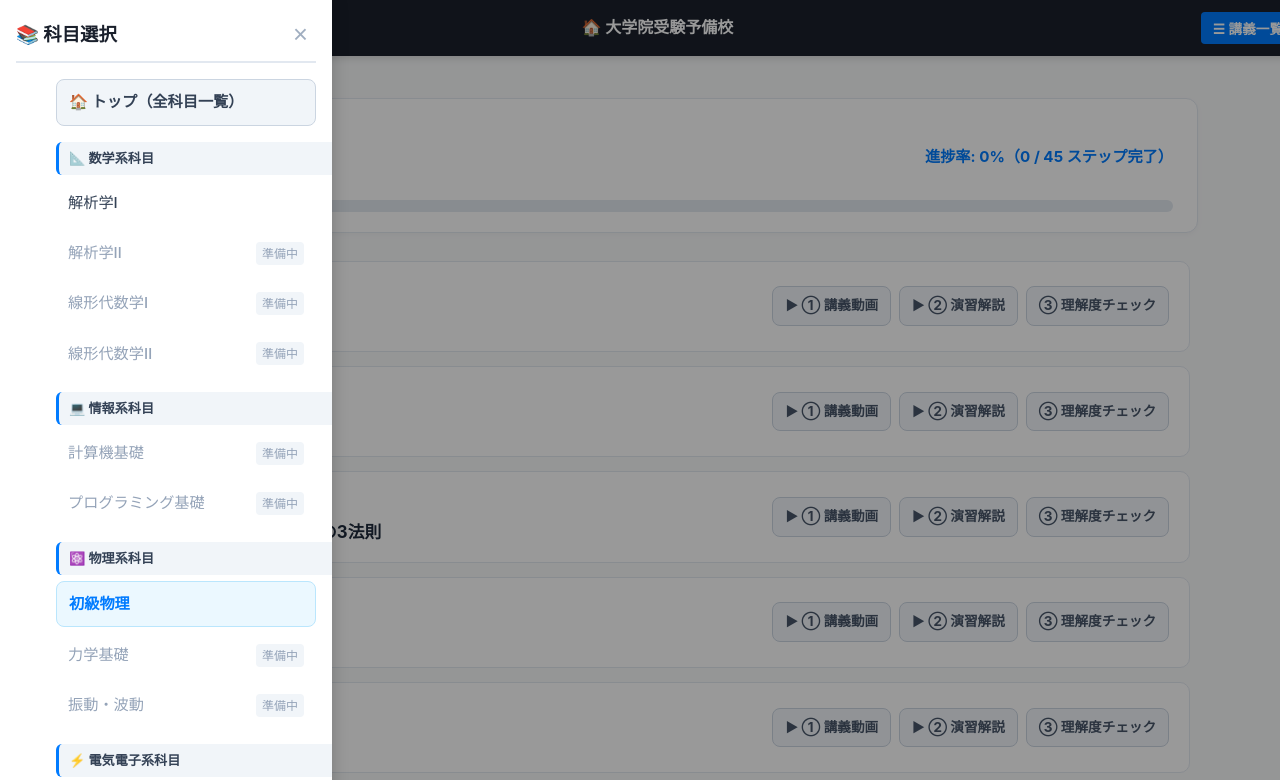
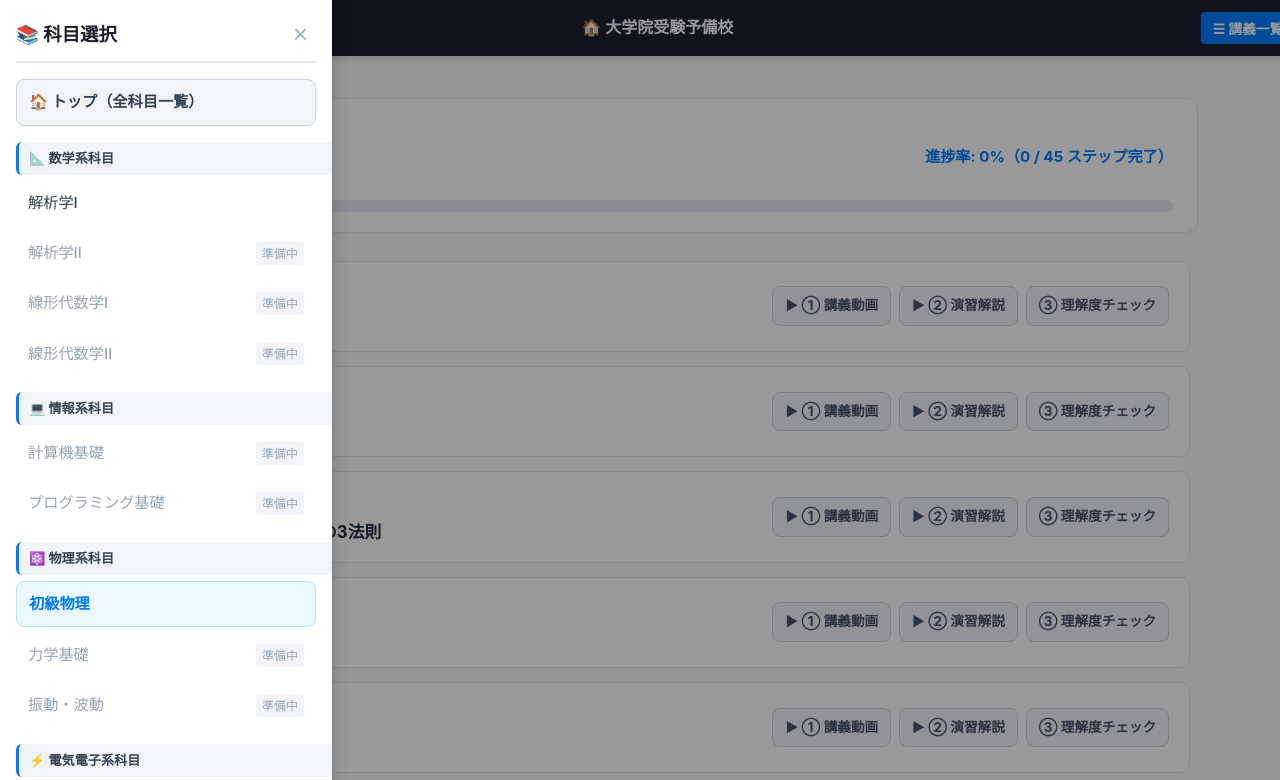
Before and after one commit to i44095005-sketch/otamesi, a plain HTML site: page shokyu-buturi/index.html in a window 1280 px wide. Both pictures are taken after a click on the button "📚 他科目へ". Shown: the top 780 px of the page. Drawn offline with Linux system fonts and the light colour scheme; files whose address does not match are found by name.

Commit message:
Refactor sidebar-list styles in index.html
Remove unnecessary !important declarations and adjust padding and margin.

```diff
--- a/shokyu-buturi/index.html
+++ b/shokyu-buturi/index.html
@@ -109,8 +109,9 @@
 
 /* 左サイドバーの横並び崩れを強制的に縦並びへ修正 */
     .sidebar-list {
-      display: block !important;
-      list-style: none !important;
+      list-style: none;
+      padding-left: 0;
+      margin-left: 0;
     }
     .sidebar-list li {
       display: block !important;
```
